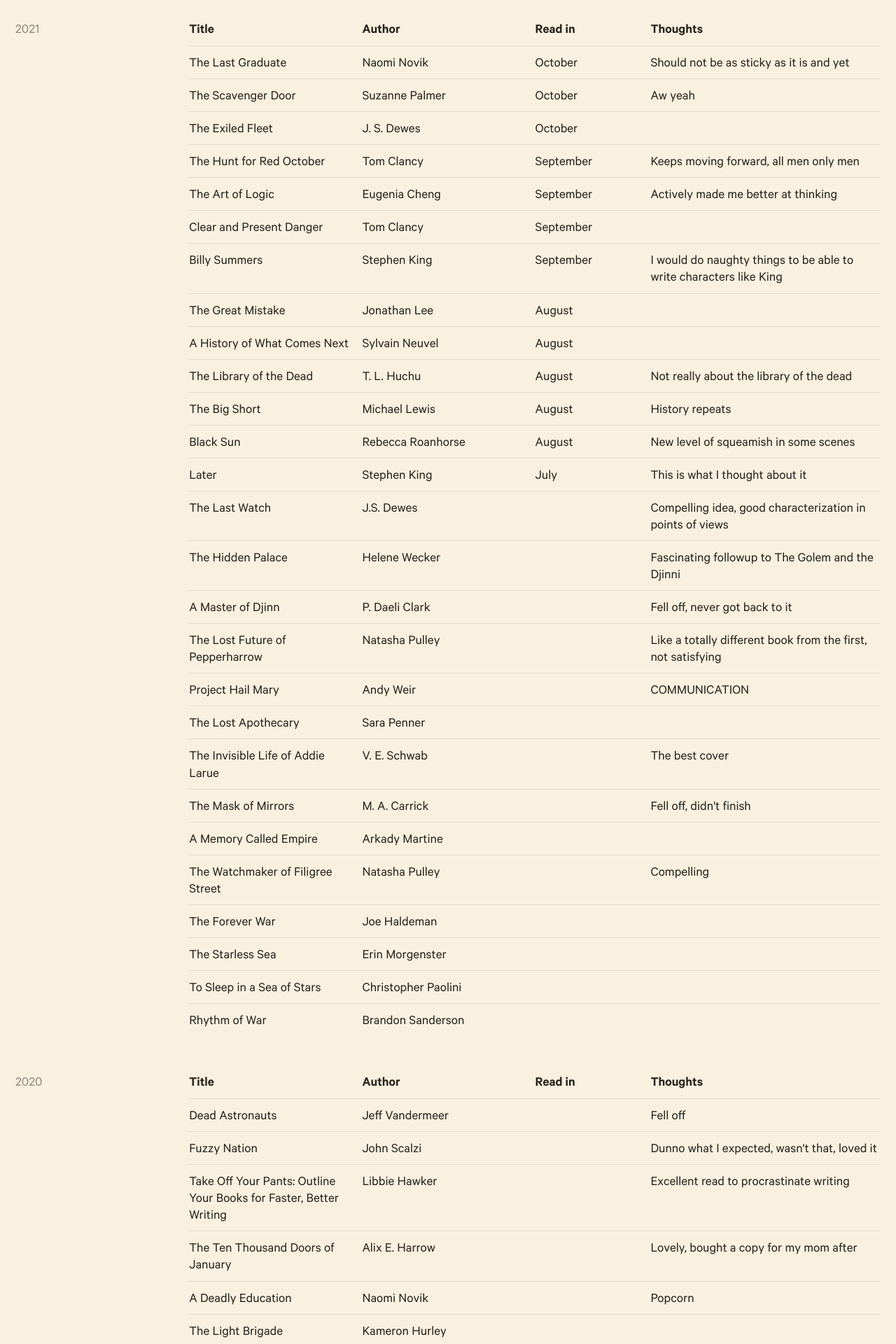
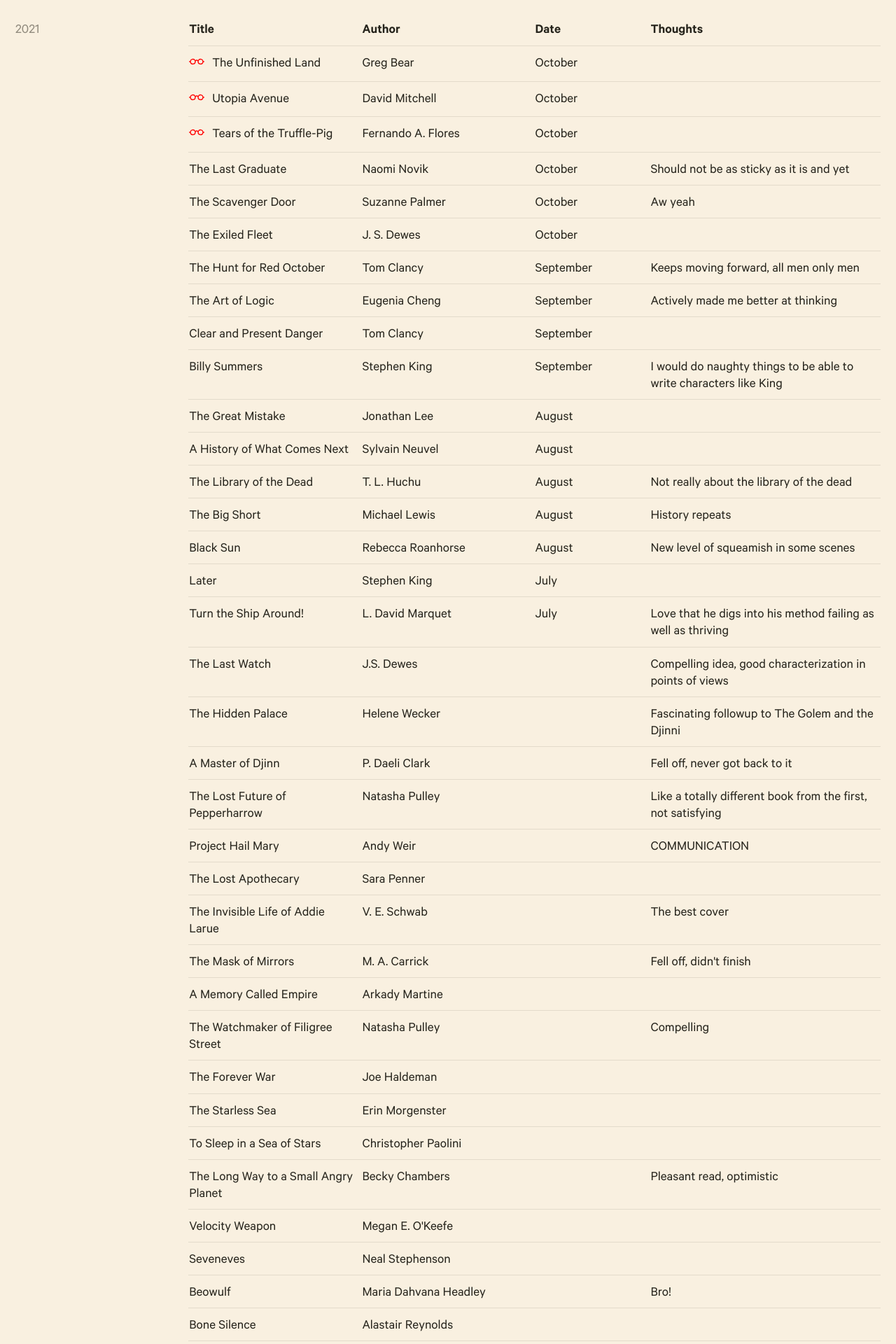
Before and after one commit to quinnkeast/quinnkeast-website, a Next.js app: page /reading in a window 1280 px wide. Shown: the part 520-2440 px from the top of the page at 70% size. Built offline with nearby package versions, Linux system fonts and the light colour scheme.

Commit message:
Extend reading list

```diff
--- a/_books/books.md
+++ b/_books/books.md
@@ -1,6 +1,18 @@
 ---
 - year: 2021
   books:
+  - title: The Unfinished Land
+    author: Greg Bear
+    date: October
+    reading: true
+  - title: Utopia Avenue
+    author: David Mitchell
+    date: October
+    reading: true
+  - title: Tears of the Truffle-Pig
+    author: Fernando A. Flores
+    date: October
+    reading: true
   - title: The Last Graduate
     author: Naomi Novik
     date: October
@@ -12,7 +24,6 @@
   - title: The Exiled Fleet
     author: J. S. Dewes
     date: October
-    thoughts:
   - title: The Hunt for Red October
     author: Tom Clancy
     date: September
@@ -24,7 +35,6 @@
   - title: Clear and Present Danger
     author: Tom Clancy
     date: September
-    thoughts:
   - title: Billy Summers
     author: Stephen King
     date: September
@@ -32,11 +42,9 @@
   - title: The Great Mistake
     author: Jonathan Lee
     date: August
-    thoughts:
   - title: A History of What Comes Next
     author: Sylvain Neuvel
     date: August
-    thoughts:
   - title: The Library of the Dead
     author: T. L. Huchu
     date: August
@@ -52,7 +60,10 @@
   - title: Later
     author: Stephen King
     date: July
-    thoughts: This is what I thought about it
+  - title: Turn the Ship Around!
+    author: L. David Marquet
+    date: July
+    thoughts: Love that he digs into his method failing as well as thriving
   - title: The Last Watch
     author: J.S. Dewes
     thoughts: Compelling idea, good characterization in points of views
@@ -70,7 +81,6 @@
     thoughts: COMMUNICATION
   - title: The Lost Apothecary
     author: Sara Penner
-    thoughts:
   - title: The Invisible Life of Addie Larue
     author: V. E. Schwab
     thoughts: The best cover
@@ -79,30 +89,91 @@
     thoughts: Fell off, didn't finish
   - title: A Memory Called Empire
     author: Arkady Martine
-    thoughts:
   - title: The Watchmaker of Filigree Street
     author: Natasha Pulley
     thoughts: Compelling
   - title: The Forever War
     author: Joe Haldeman
-    thoughts:
   - title: The Starless Sea
     author: Erin Morgenster
-    thoughts:
   - title: To Sleep in a Sea of Stars
     author: Christopher Paolini
-    thoughts:
+  - title: The Long Way to a Small Angry Planet
+    author: Becky Chambers
+    thoughts: Pleasant read, optimistic
+  - title: Velocity Weapon
+    author: Megan E. O'Keefe
+  - title: Seveneves
+    author: Neal Stephenson
+  - title: Beowulf
+    author: Maria Dahvana Headley
+    thoughts: Bro!
+  - title: Bone Silence
+    author: Alastair Reynolds
+  - title: Revenger
+    author: ALastair Reynolds
   - title: Rhythm of War
     author: Brandon Sanderson
-    thoughts:
+  - title: Org Design for Design Orgs
+    author: Merholz & Skinner
+  - title: Radical Candor
+    author: Kim Scott
+    thoughts: Good ideas, often used as an excuse to be a jerk
+  - title: Mismatch
+    author: Kat Holmes
+    thoughts: Wonderful read around inclusive design
+  - title: Post-Truth
+    author: Matthew D'Ancona
+  - title: The Loneliness of the Long-Distance Cartoonist
+    author: Adrian Tomine
+    thoughts: Lovely graphic novel
+  - title: How to Rule an Empire and Get Away With It
+    author: K. J. Parker
+  - title: Sixteen Ways to Defend a Walled City
+    author: K. J. Parker
+    thoughts: Fun and quick
+  - title: A Peculiar Peril
+    author: Jeff Vandermeer
+    thoughts: Honestly, I have trouble getting into Vandermeer after his original trilogy
+  - title: A History of the World in Twelve Maps
+    author: Jerry Brotton
+  - title: Finder
+    author: Suzanne Palmer
+    thoughts: Aw yea
+  - title: Do Androids Dream of Electric Sheep?
+    author: Philip K. Dick
+    thoughts: Finally got to it
+  - title: Sixteenth Watch
+    author: Myke Cole
+  - title: The Doors of Eden
+    author: Adrian Tchaikovsky
 - year: 2020
   books:
+  - title: Early Risers
+    author: Jasper Fforde
+  - title: The Hollow Ones
+    author: Guillemo del Toro & Chuck Hogan
+  - title: Upheaval
+    author: Jared Diamond
+  - title: Great North Road
+    author: Peter F. Hamilton
+  - title: Bird by Bird
+    author: Anne Lamott
+    thoughts: I like this a lot
+  - title: Kingdom of Copper
+    author: S. A. Chakraborty
+    thoughts: I love this cultural mythology
+  - title: The Empire of Gold
+    author: S. A. Chakraborty
+    thoughts: I love this cultural mythology
   - title: Dead Astronauts
     author: Jeff Vandermeer
     thoughts: Fell off
   - title: Fuzzy Nation
     author: John Scalzi
     thoughts: Dunno what I expected, wasn't that, loved it
+  - title: Why I'm No Longer Talking About Race
+    author: Reni Eddo-Lodge
   - title: "Take Off Your Pants: Outline Your Books for Faster, Better Writing"
     author: Libbie Hawker
     thoughts: Excellent read to procrastinate writing
@@ -114,73 +185,57 @@
     thoughts: Popcorn
   - title: The Light Brigade
     author: Kameron Hurley
-    thoughts:
   - title: The Migration
     author: Helen Marshall
-    thoughts:
   - title: If It Bleeds
     author: Stephen King
     thoughts: Don't usually like novellas, but these struck a chord
   - title: The Last Astronaut
     author: David Wellington
-    thoughts:
   - title: The Hitchhiker's Guide to the Galaxy
     author: Douglas Adams
     thoughts: Must read every year
   - title: Cage of Souls
     author: Adrian Tchaikovsky
-    thoughts:
   - title: The City We Became
     author: N. K. Jemisin
     thoughts: Fell off
   - title: The Priory of the Orange Tree
     author: Samantha Shannon
-    thoughts:
   - title: Driving the Deep
     author: Suzanne Palmer
-    thoughts:
   - title: The Escapement
     author: K. J. Parker
-    thoughts:
   - title: Evil for Evil
     author: K. J. Parker
-    thoughts:
+    thoughts: Interesting how I can't decide who's the good characters
+  - title: Devices and Desires
+    author: K. J. Parker
+    thoughts: Nice prose
   - title: The Library of the Unwritten
     author: A. J. Hackwith
-    thoughts:
   - title: The Man Who Mistook His Wife for a Hat
     author: Oliver Sacks
-    thoughts:
   - title: The Hidden Life of Trees
     author: Peter Wohlleben
-    thoughts:
   - title: Through the Language Glass
     author: Guy Deutscher
-    thoughts:
   - title: The Last Emperox
     author: John Scalzi
-    thoughts:
   - title: Salvation
     author: Peter F. Hamilton
-    thoughts:
   - title: Gravity
     author: Tess Gerritsen
-    thoughts:
   - title: "Subliminal: How Your Unconscious Mind Rules Your Behaviour"
     author: Leonard Mlodinow
-    thoughts:
   - title: The Lies of Locke Lamora
     author: Scott Lynch
-    thoughts:
   - title: The Book Thief
     author: Merkus Zusak
-    thoughts:
   - title: The Anatomy of a Story
     author: John Truby
-    thoughts:
   - title: The Buried Giant
     author: Kazuo Ishiguro
-    thoughts:
   - title: Ninth House
     author: Leigh Bardugo
     thoughts: Best cover
@@ -189,22 +244,36 @@
     thoughts: Aw yeah kickin off a pandemic
   - title: Hogfather
     author: Terry Pratchett
-    thoughts:
   - title: Good Strategy Bad Strategy
     author: Richard Rumelt
-    thoughts:
   - title: Children of Ruin
     author: Adrian Tchaikovsky
-    thoughts:
   - title: Children of Time
     author: Adrian Tchaikovsky
-    thoughts:
   - title: The Terror
     author: Dan Simmons
-    thoughts:
   - title: Skyward
     author: Brandon Sanderson
-    thoughts:
   - title: Supernova Era
     author: Cixin Liu
-    thoughts:
+  - title: The Quantum Magician
+    author: Derek Künsken
+  - title: Starsight
+    author: Brandon Sanderson
+  - title: The Testaments
+    author: Maraget Atwood
+  - title: The Da Vinci Code
+    author: Dan Brown
+  - title: Angels and Demons
+    author: Dan Brown
+  - title: The Institute
+    author: Stephen King
+  - title: The Silent Patient
+    author: Alex Michaelides
+  - title: The Memory Police
+    author: Yōko Ogawa
+  - title: First Cosmic Velocity
+    author: Zach Powers
+  - title: A Gentleman in Moscow
+    author: Amor Towles
+    thoughts: Really enjoyed this
--- a/pages/reading.js
+++ b/pages/reading.js
@@ -30,14 +30,26 @@ export default function Reading({ booksByYear }) {
                   <tr>
                     <th className="w-full md:w-3/12 text-left pb-2">Title</th>
                     <th className="w-full md:w-3/12 text-left pb-2">Author</th>
-                    <th className="w-full md:w-2/12 text-left pb-2">Read in</th>
+                    <th className="w-full md:w-2/12 text-left pb-2">Date</th>
                     <th className="w-full md:w-4/12 text-left pb-2">Thoughts</th>
                   </tr>
                 </thead>
                 <tbody>
                   {year.books.map((book, i) => (
                     <tr className="flex flex-col md:table-row border-t border-black border-opacity-10 align-top leading-tight">
-                      <td className="pt-2 md:pb-2 pr-2">{book.title}</td>
+                      <td className="pt-2 md:pb-2 pr-2">
+                        {book.reading && (
+                          <svg
+                            xmlns="http://www.w3.org/2000/svg"
+                            viewBox="0 0 20 20"
+                            fill="#ff0000"
+                            className="w-5 inline-block mr-1"
+                          >
+                            <path d="M4 6a2 2 0 1 1 0 4 2 2 0 0 1 0-4zm2.625.547a3 3 0 0 0-5.584.953H.5a.5.5 0 0 0 0 1h.541A3 3 0 0 0 7 8a1 1 0 0 1 2 0 3 3 0 0 0 5.959.5h.541a.5.5 0 0 0 0-1h-.541a3 3 0 0 0-5.584-.953A1.993 1.993 0 0 0 8 6c-.532 0-1.016.208-1.375.547zM14 8a2 2 0 1 1-4 0 2 2 0 0 1 4 0z"/>
+                          </svg>
+                        )}
+                        {book.title}
+                      </td>
                       <td className="md:pt-2 md:pb-2 pr2"><span className="md:hidden">by </span>{book.author}</td>
                       <td className="md:pt-2 md:pb-2 pr-2">{book.date}</td>
                       <td className="md:pt-2 pb-2">{book.thoughts}</td>
@@ -49,7 +61,7 @@ export default function Reading({ booksByYear }) {
           </>
         ))}
         <div className="col-span-5 mt-4 flex">
-          <small className="text-black-lighter">Missing dates or thoughts are just me not remembering exactly when I read it or what I thought.</small>
+          <small className="text-black-lighter">Missing thoughts are just me not remembering exactly what I thought at the time.</small>
         </div>
       </div>
     </Layout>
```
